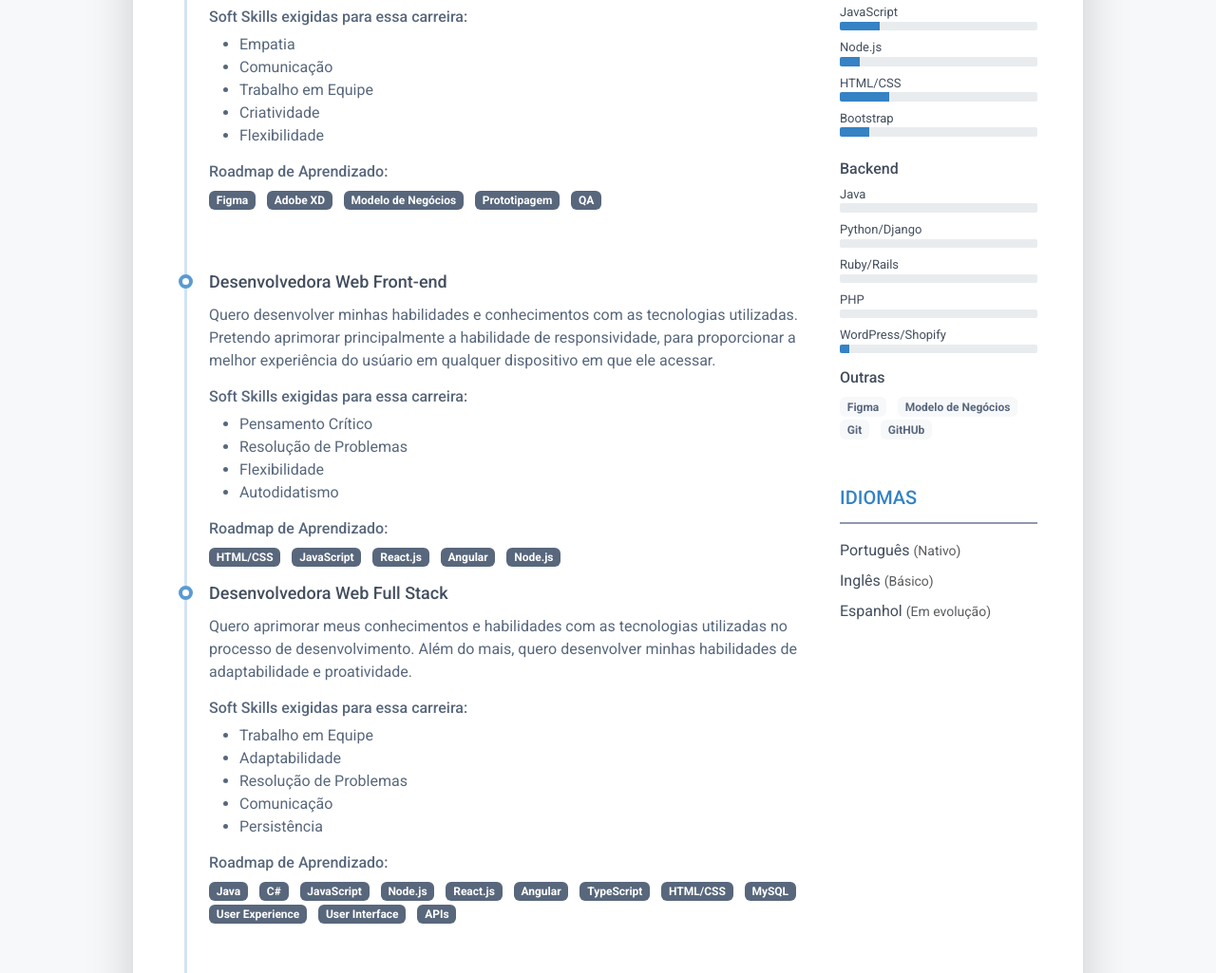
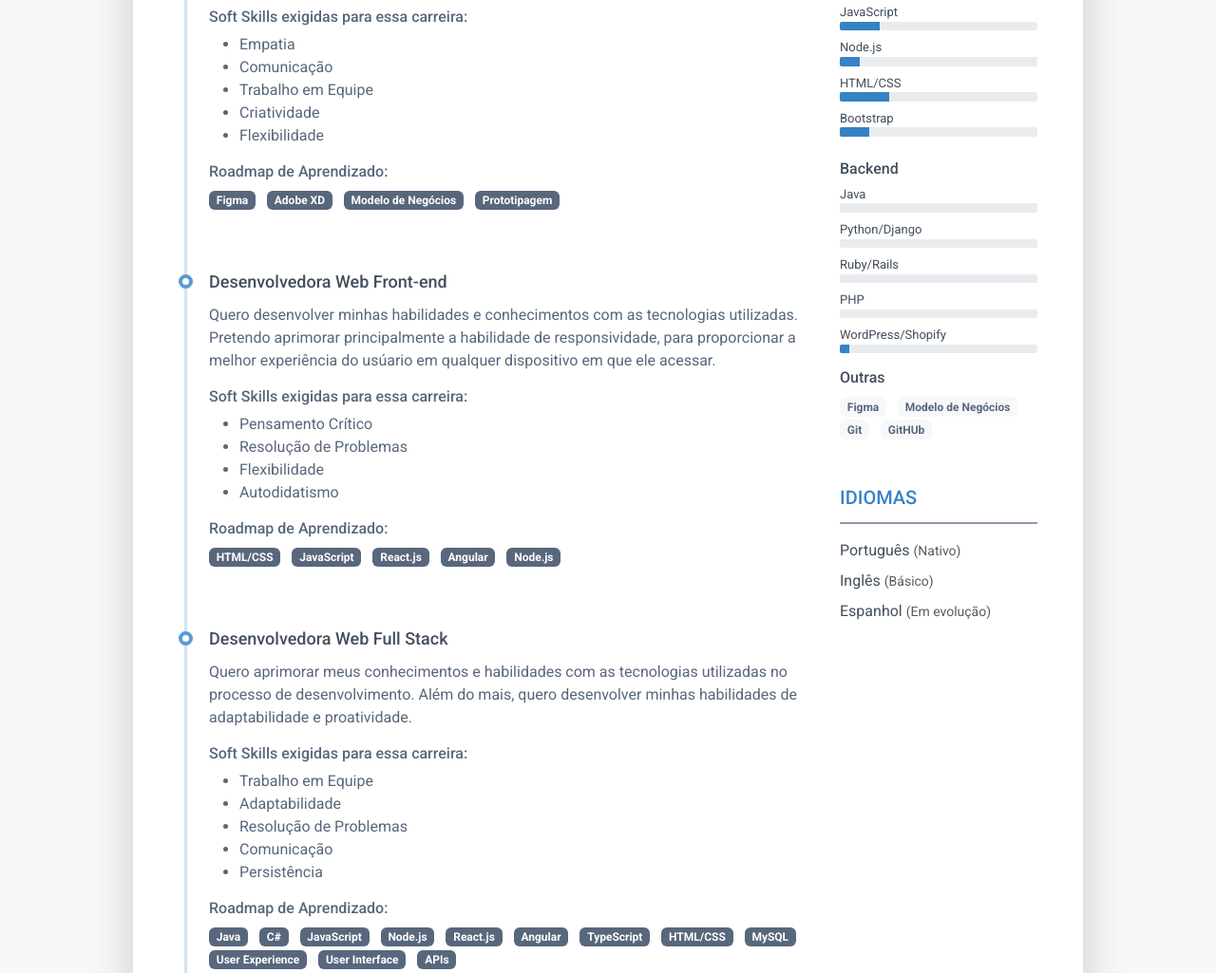
Before and after one commit to gabriellecorrea/Mapa_de_Carreira, a plain HTML site: page index.html in a window 1280 px wide. Shown: the part 794-1819 px from the top of the page at 95% size. Drawn offline with Linux system fonts and the light colour scheme.

Commit message:
Update index.html

```diff
--- a/index.html
+++ b/index.html
@@ -151,25 +151,21 @@
 												<li class="list-inline-item"><span
 														class="badge bg-secondary badge-pill">Prototipagem</span>
 												</li>
-												<li class="list-inline-item"><span
-														class="badge bg-secondary badge-pill">QA</span>
-												</li>
-											</ul>
 										</div>
 
 									</article>
 
-									<article class="resume-timeline-item position-relative">
+									<article class="resume-timeline-item position-relative pb-5">
 
 										<div class="resume-timeline-item-header mb-2">
 											<div class="d-flex flex-column flex-md-row">
-												<h3 class="resume-position-title font-weight-bold mb-1">
-													Desenvolvedora Web Front-end
+												<h3 class="resume-position-title font-weight-bold mb-1">Desenvolvedora Web Front-end
 												</h3>
 											</div>
 										</div>
 										<div class="resume-timeline-item-desc">
 											<p>Quero desenvolver minhas habilidades e conhecimentos com as tecnologias utilizadas. Pretendo aprimorar principalmente a habilidade de responsividade, para proporcionar a melhor experiência do usúario em qualquer dispositivo em que ele acessar.</p>
+											</p>
 											<h4 class="resume-timeline-item-desc-heading font-weight-bold">
 												Soft Skills exigidas para essa carreira:
 											</h4>
@@ -178,12 +174,15 @@
 												<li>Resolução de Problemas</li>
 												<li>Flexibilidade</li>
 												<li>Autodidatismo</li>
+
 											</ul>
 											<h4 class="resume-timeline-item-desc-heading font-weight-bold">
 												Roadmap de Aprendizado:</h4>
+											</h4>
 											<ul class="list-inline">
-												<li class="list-inline-item"><span
-														class="badge bg-secondary badge-pill">HTML/CSS</span></li>
+												<li class="list-inline-item">
+													<span class="badge bg-secondary badge-pill">HTML/CSS</span>
+												</li>
 												<li class="list-inline-item"><span
 														class="badge bg-secondary badge-pill">JavaScript</span></li>
 												<li class="list-inline-item"><span
@@ -192,10 +191,13 @@
 														class="badge bg-secondary badge-pill">Angular</span></li>
 												<li class="list-inline-item"><span
 														class="badge bg-secondary badge-pill">Node.js</span></li>
+												</li>
 											</ul>
 										</div>
 
 									</article>
+
+
 
 									<article class="resume-timeline-item position-relative pb-5">
 
@@ -252,13 +254,13 @@
 
 									</article>
 
-									<article class="resume-timeline-item position-relative pb-5">
+									<article class="resume-timeline-item position-relative">
 
 										<div class="resume-timeline-item-header mb-2">
 											<div class="d-flex flex-column flex-md-row">
 												<h3 class="resume-position-title font-weight-bold mb-1">Desenvolvedora
-													Mobile</h3>
-
+													Mobile
+												</h3>
 											</div>
 										</div>
 										<div class="resume-timeline-item-desc">
@@ -298,7 +300,6 @@
 										</div>
 
 									</article>
-
 								</div>
 							</div>
 						</section>
```
